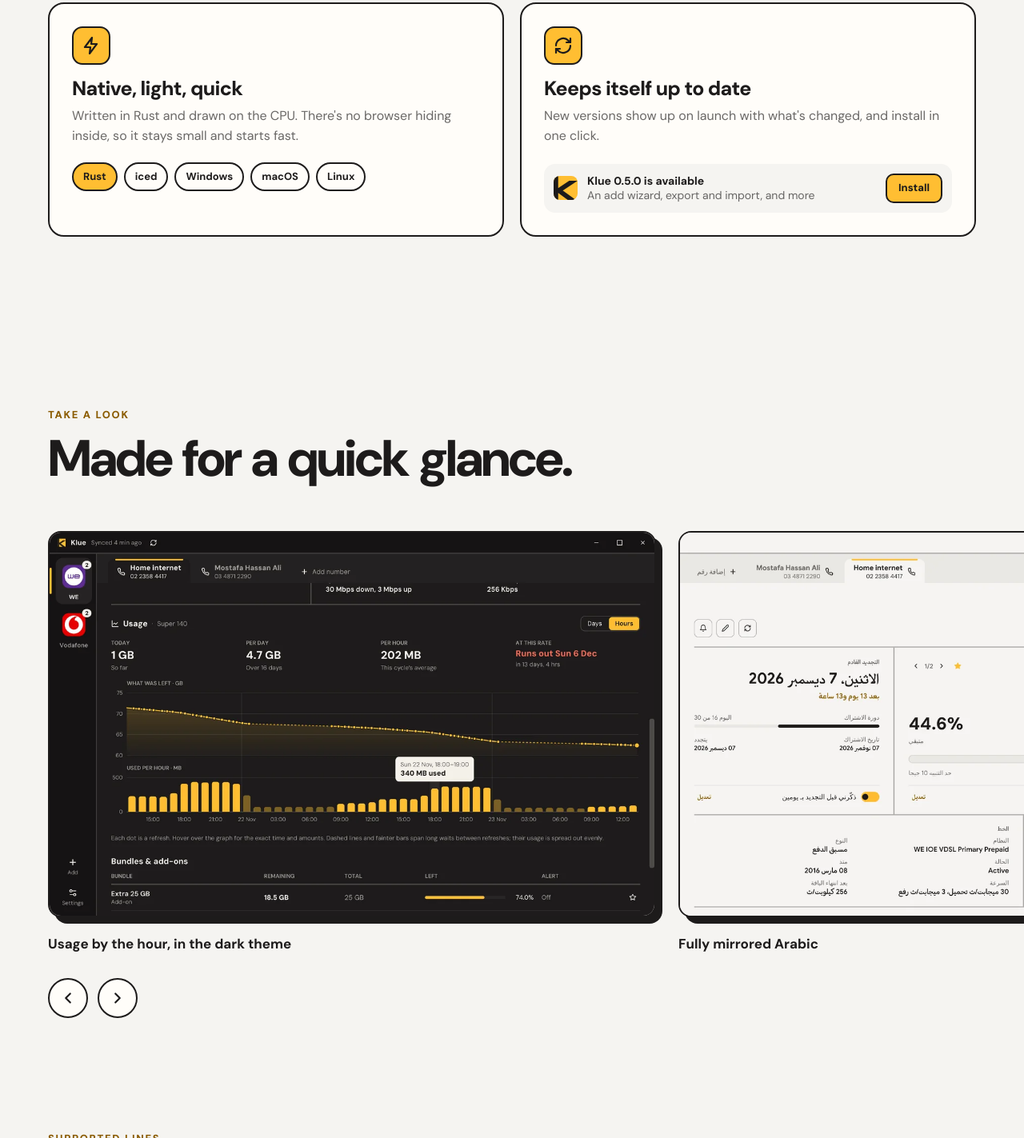
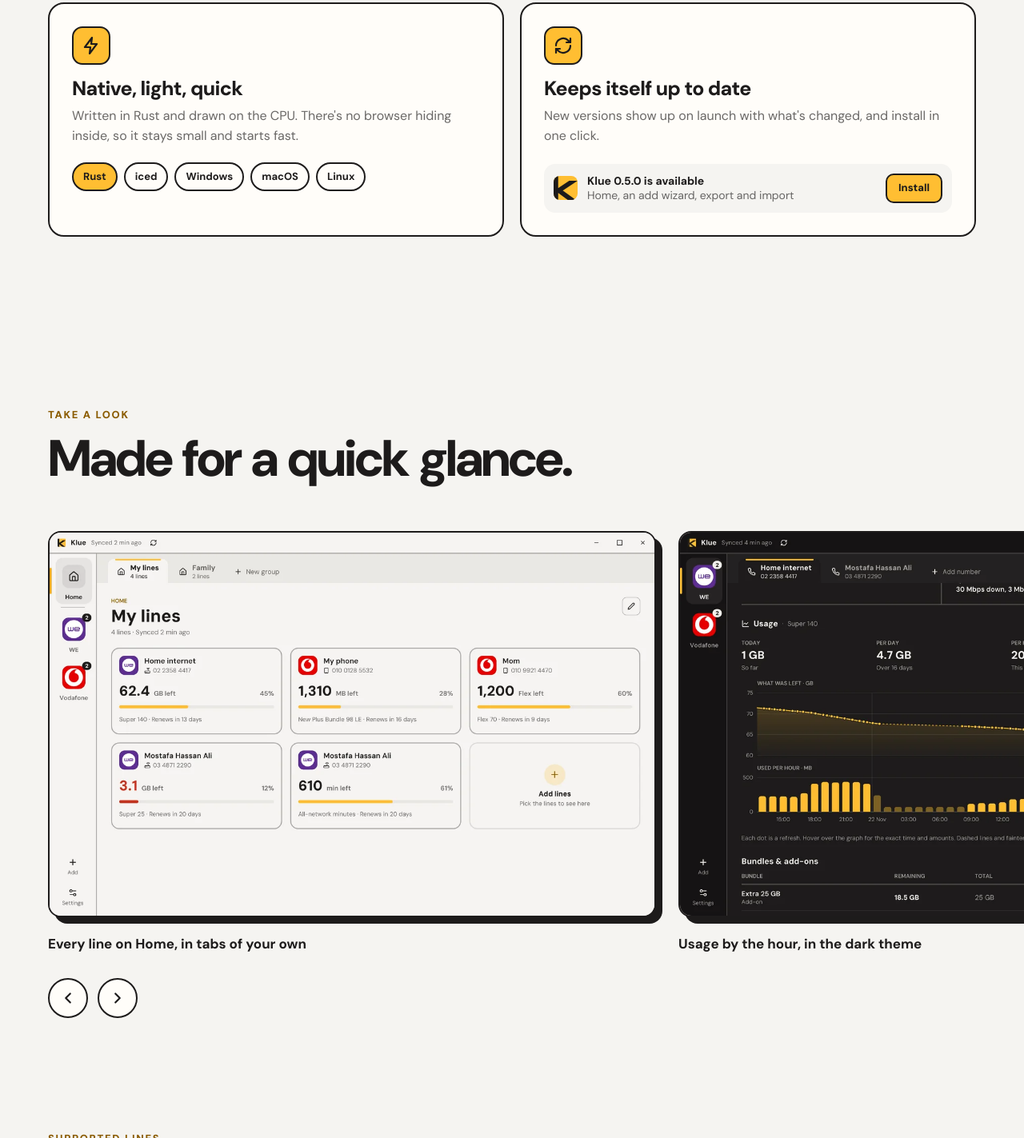
Before and after one commit to karimawi/Klue, a plain HTML site: page website/index.html in a window 1280 px wide. Shown: the part 2425-3848 px from the top of the page at 80% size. Drawn offline with Linux system fonts and the light colour scheme; no server answers.

Commit message:
Show Home on the website, README and 0.5.0 notes
A screenshot of Home leads the website's gallery and the README's
screenshots, and the 0.5.0 notes and the README's features describe
it, bundle cards included. The website's mock update names it too.

```diff
--- a/website/index.html
+++ b/website/index.html
@@ -160,7 +160,7 @@
         <p>New versions show up on launch with what's changed, and install in one click.</p>
         <div class="update">
           <img src="assets/klue.svg" alt="" width="30" height="30">
-          <div><b>Klue 0.5.0 is available</b><span>An add wizard, export and import, and more</span></div>
+          <div><b>Klue 0.5.0 is available</b><span>Home, an add wizard, export and import</span></div>
           <em>Install</em>
         </div>
       </article>
@@ -176,6 +176,7 @@
     </div>
   </div>
   <div class="gallery" tabindex="0" aria-label="Screenshots">
+    <figure><img src="assets/img/home-sm.webp" srcset="assets/img/home-sm.webp 1200w, assets/img/home.webp 2400w" sizes="(max-width: 700px) 85vw, 760px" width="2400" height="1520" loading="lazy" alt="Home with WE and Vodafone lines as cards, one landline with a second card for its minutes, and a Family tab"><figcaption>Every line on Home, in tabs of your own</figcaption></figure>
     <figure><img src="assets/img/usage-hours-dark-sm.webp" srcset="assets/img/usage-hours-dark-sm.webp 1200w, assets/img/usage-hours-dark.webp 2400w" sizes="(max-width: 700px) 85vw, 760px" width="2400" height="1520" loading="lazy" alt="Usage per hour in the dark theme"><figcaption>Usage by the hour, in the dark theme</figcaption></figure>
     <figure><img src="assets/img/arabic-rtl-sm.webp" srcset="assets/img/arabic-rtl-sm.webp 1200w, assets/img/arabic-rtl.webp 2400w" sizes="(max-width: 700px) 85vw, 760px" width="2400" height="1520" loading="lazy" alt="Klue in Arabic"><figcaption>Fully mirrored Arabic</figcaption></figure>
     <figure><img src="assets/img/match-we-low-quota-sm.webp" srcset="assets/img/match-we-low-quota-sm.webp 1200w, assets/img/match-we-low-quota.webp 2400w" sizes="(max-width: 700px) 85vw, 760px" width="2400" height="1520" loading="lazy" alt="The Match theme with a line below its alert"><figcaption>Match theme, running low</figcaption></figure>
```
Also changed, not shown: docs/screenshots/home.png (added), website/assets/img/home-sm.webp (added), website/assets/img/home.webp (added), 2 other files.
